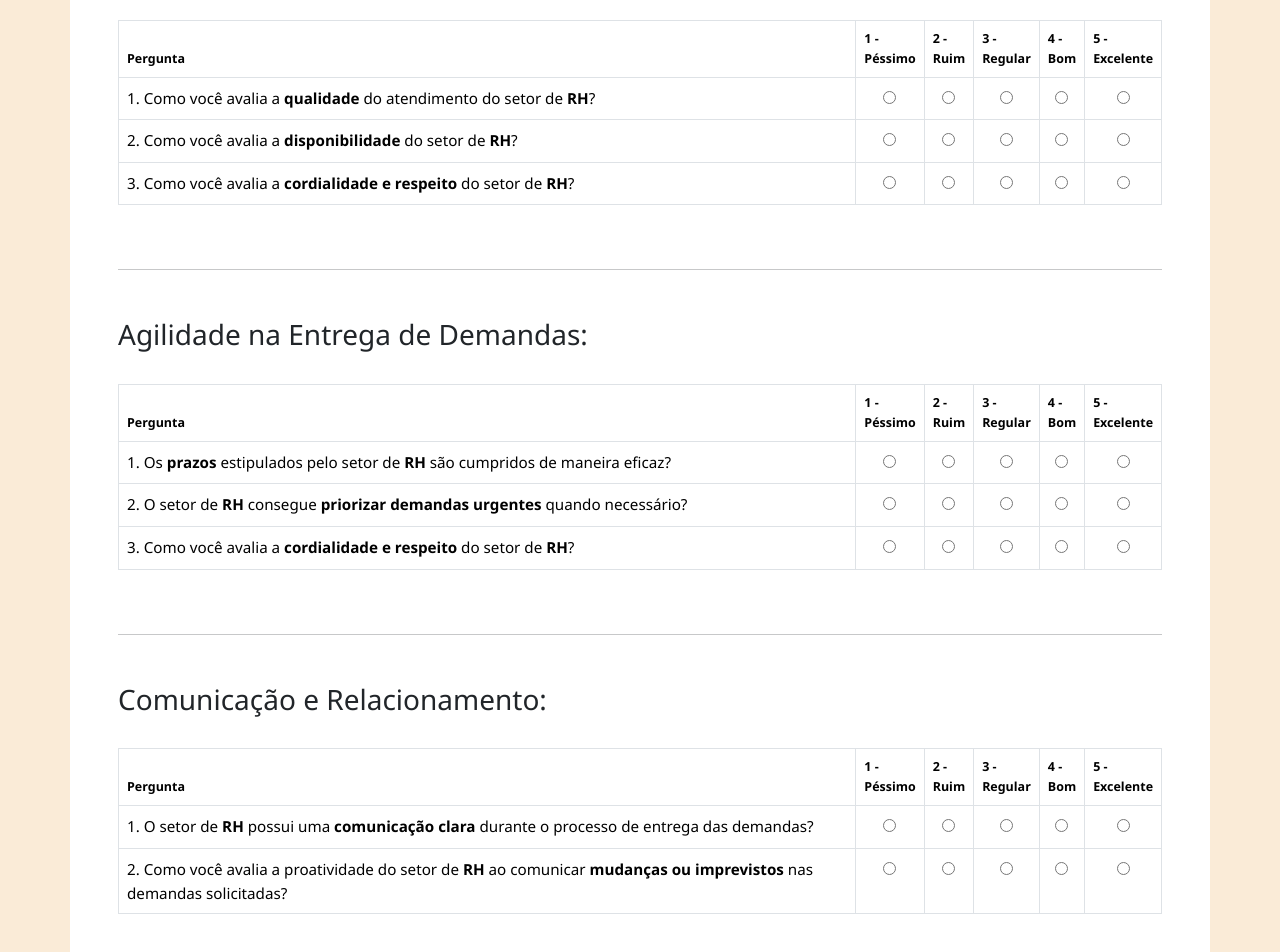
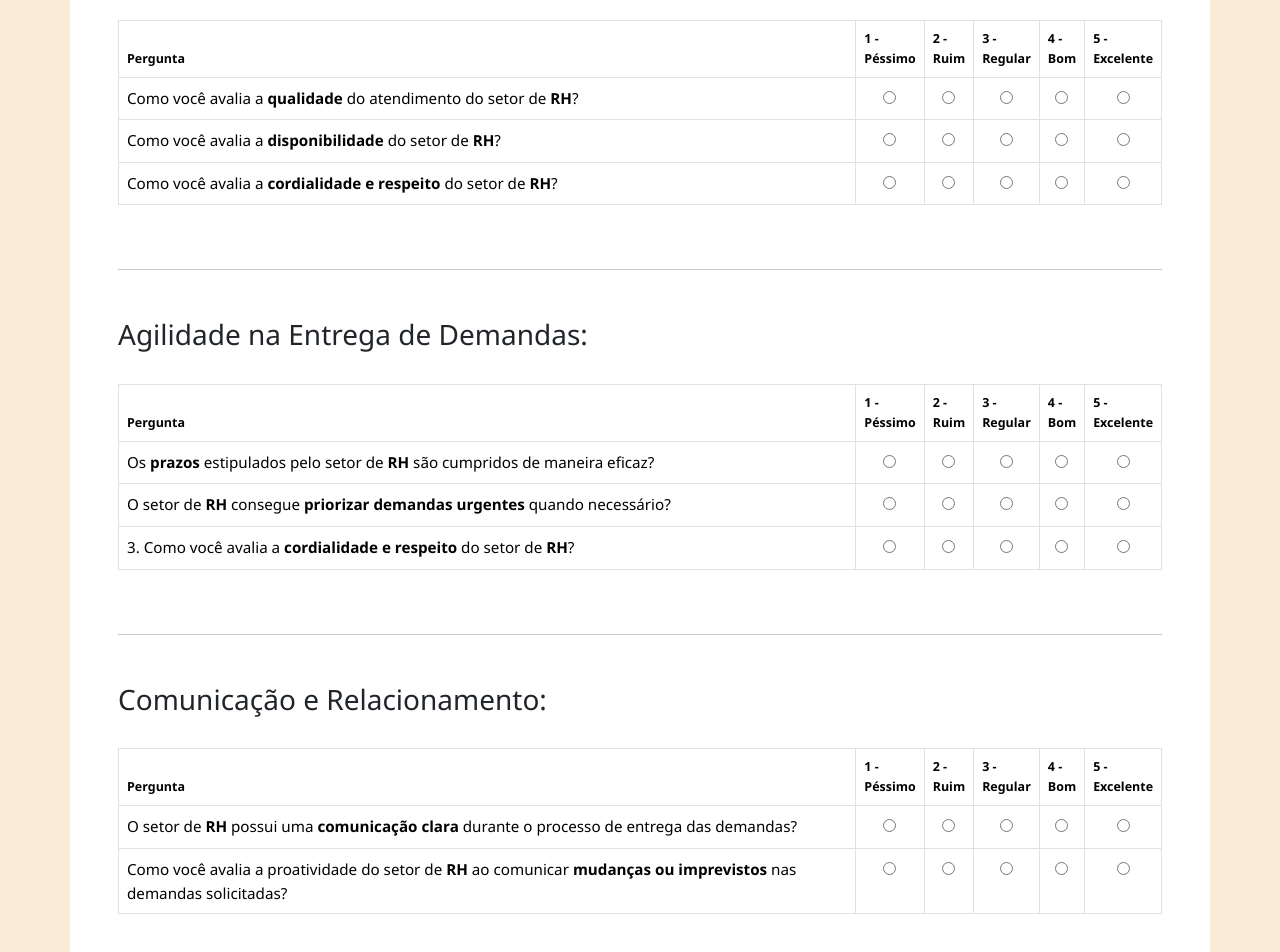
Before and after one commit to RodrigoAzvdd/Pesquisa-Avaliacao, a plain HTML site: page index.html in a window 1280 px wide. Shown: the part 1460-2412 px from the top of the page. Drawn offline with nearby package versions, Linux system fonts and the light colour scheme.

```diff
--- a/index.html
+++ b/index.html
@@ -309,7 +309,7 @@
                         <tbody>
                             <!-- Satisfação Geral -->
                             <tr>
-                                <td class="pergunta">1. Como você avalia a <strong>qualidade</strong> do atendimento do
+                                <td class="pergunta">Como você avalia a <strong>qualidade</strong> do atendimento do
                                     setor de
                                     <span class="nomeSetor">RH</span>?
                                 </td>
@@ -322,7 +322,7 @@
 
 
                             <tr>
-                                <td class="pergunta">2. Como você avalia a <b>disponibilidade</b> do setor de <span
+                                <td class="pergunta">Como você avalia a <b>disponibilidade</b> do setor de <span
                                         class="nomeSetor">RH</span>?</td>
                                 <td class="options"><input type="radio" name="disponibilidade" value="1"></td>
                                 <td class="options"><input type="radio" name="disponibilidade" value="2"></td>
@@ -333,8 +333,9 @@
 
 
                             <tr>
-                                <td class="pergunta">3. Como você avalia a <b>cordialidade e respeito</b> do setor de
-                                    <span class="nomeSetor">RH</span>?</td>
+                                <td class="pergunta">Como você avalia a <b>cordialidade e respeito</b> do setor de
+                                    <span class="nomeSetor">RH</span>?
+                                </td>
                                 <td class="options"><input type="radio" name="cordialidade" value="1"></td>
                                 <td class="options"><input type="radio" name="cordialidade" value="2"></td>
                                 <td class="options"><input type="radio" name="cordialidade" value="3"></td>
@@ -366,7 +367,7 @@
                         <tbody>
                             <!-- Satisfação Geral -->
                             <tr>
-                                <td class="pergunta">1. Os <strong>prazos</strong> estipulados pelo setor de <span
+                                <td class="pergunta">Os <strong>prazos</strong> estipulados pelo setor de <span
                                         class="nomeSetor">RH</span>
                                     são
                                     cumpridos de maneira eficaz?
@@ -380,11 +381,12 @@
 
 
                             <tr>
-                                <td class="pergunta">2. O setor de <span class="nomeSetor">RH</span> consegue
+                                <td class="pergunta">O setor de <span class="nomeSetor">RH</span> consegue
                                     <strong>priorizar
                                         demandas
                                         urgentes</strong>
-                                    quando necessário?</td>
+                                    quando necessário?
+                                </td>
                                 <td class="options"><input type="radio" name="priorizarDemandas" value="1"></td>
                                 <td class="options"><input type="radio" name="priorizarDemandas" value="2"></td>
                                 <td class="options"><input type="radio" name="priorizarDemandas" value="3"></td>
@@ -395,7 +397,8 @@
 
                             <tr>
                                 <td class="pergunta">3. Como você avalia a <b>cordialidade e respeito</b> do setor de
-                                    <span class="nomeSetor">RH</span>?</td>
+                                    <span class="nomeSetor">RH</span>?
+                                </td>
                                 <td class="options"><input type="radio" name="cordialidade" value="1"></td>
                                 <td class="options"><input type="radio" name="cordialidade" value="2"></td>
                                 <td class="options"><input type="radio" name="cordialidade" value="3"></td>
@@ -436,7 +439,7 @@
                         <tbody>
                             <!-- Satisfação Geral -->
                             <tr>
-                                <td class="pergunta">1. O setor de <span class="nomeSetor">RH</span> possui uma
+                                <td class="pergunta">O setor de <span class="nomeSetor">RH</span> possui uma
                                     <strong>comunicação
                                         clara</strong>
                                     durante
@@ -451,7 +454,7 @@
 
 
                             <tr>
-                                <td class="pergunta">2. Como você avalia a proatividade do setor de <span
+                                <td class="pergunta">Como você avalia a proatividade do setor de <span
                                         class="nomeSetor">RH</span> ao
                                     comunicar
                                     <strong>mudanças ou imprevistos</strong> nas demandas solicitadas?
```
